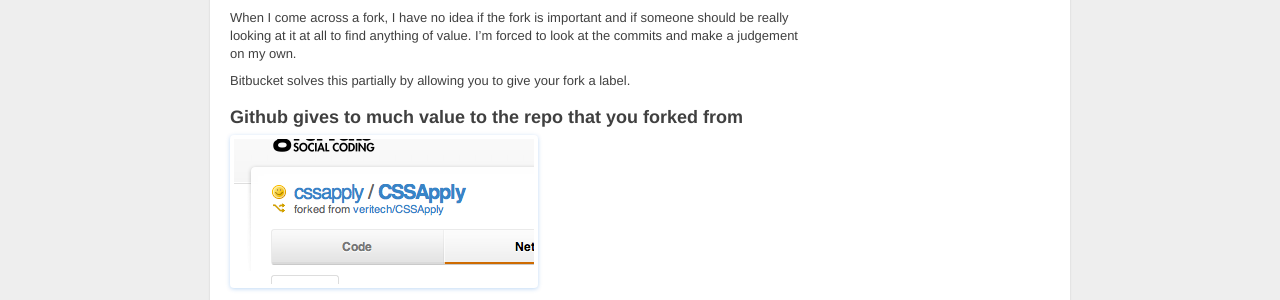
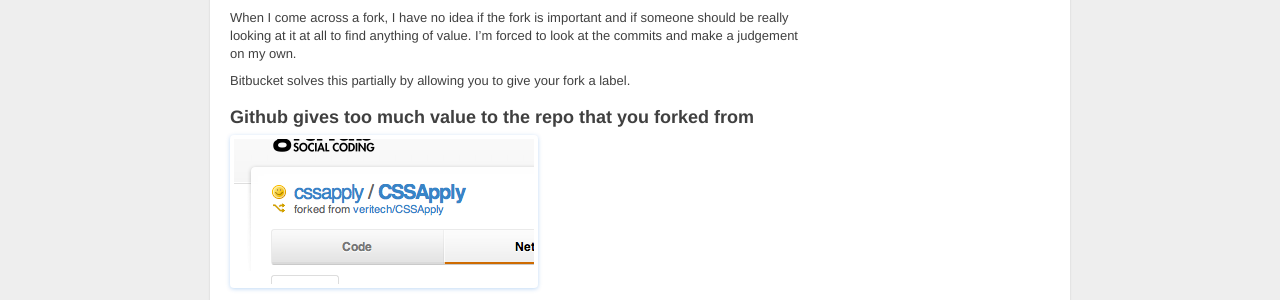
Before and after one commit to zbowling/zbowling.github.com, a Jekyll site: the page built from _posts/2011-11-25-github.markdown, in a window 1280 px wide and 900 px high, scrolled down 1089 px. Shown: the part 153-453 px from the top of the window. Built offline with Jekyll 4.4.1, drawn with Linux system fonts in a browser that asks for light colours; nearby versions of some CDN libraries; comment, search, counter and statistics services are not loaded.

Commit message:
Grammatical error in github post.

```diff
--- a/_posts/2011-11-25-github.markdown
+++ b/_posts/2011-11-25-github.markdown
@@ -53,7 +53,7 @@ When I come across a fork, I have no idea if the fork is important and if someon
 Bitbucket solves this partially by allowing you to give your fork a label.
 
 
-### Github gives to much value to the repo that you forked from
+### Github gives too much value to the repo that you forked from
 
 <img class="inline-img" src="/images/posts/2011-11-24/forked_from.png">
 
```
